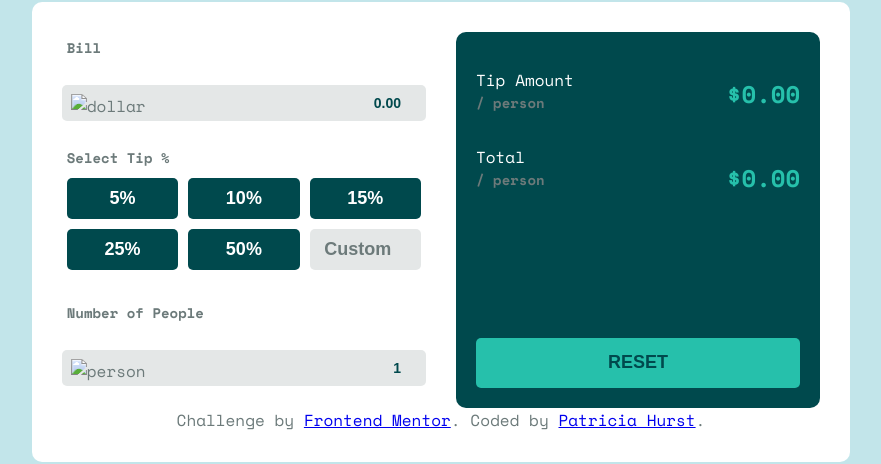
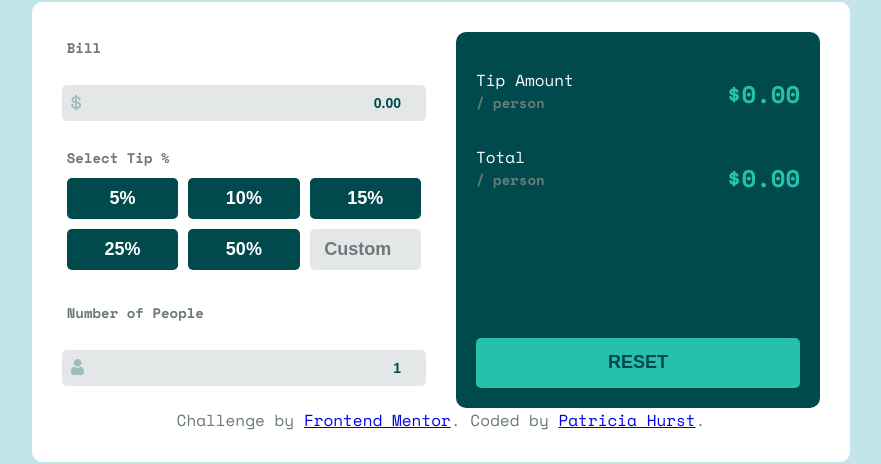
Before and after one commit to patricia-hurst/tip-calculator, a website: page index.html in a window 1280 px wide. Shown: the part 137-601 px from the top of the page, without its empty margins (199-1080 px from the left). Drawn offline with nearby package versions, Linux system fonts and the light colour scheme; the site is published under a folder, as on GitHub Pages, so addresses that start at the root find nothing.

Commit message:
Update index.html

```diff
--- a/index.html
+++ b/index.html
@@ -15,7 +15,7 @@
         <div class="desktop-left">
             <h2>Bill</h2>
             <div class="input-ctn">
-                <img src="/images/icon-dollar.svg" alt="dollar" class="icon" />
+                <img src="images/icon-dollar.svg" alt="dollar" class="icon" />
                 <input type="number" id="bill-amount" name="bill-amount" placeholder="0.00" />
             </div>
             <div class="tips-ctn">
@@ -31,7 +31,7 @@
             </div>
             <h2 class="people">Number of People<span class="error-msg">Must be a whole number >= 1</span></h2>
             <div class="input-ctn">
-                <img src="/images/icon-person.svg" alt="person" class="icon" />
+                <img src="images/icon-person.svg" alt="person" class="icon" />
                 <input type="number" step="1" id="number-people" name="number-people" placeholder="1" />
             </div>
         </div>
```
